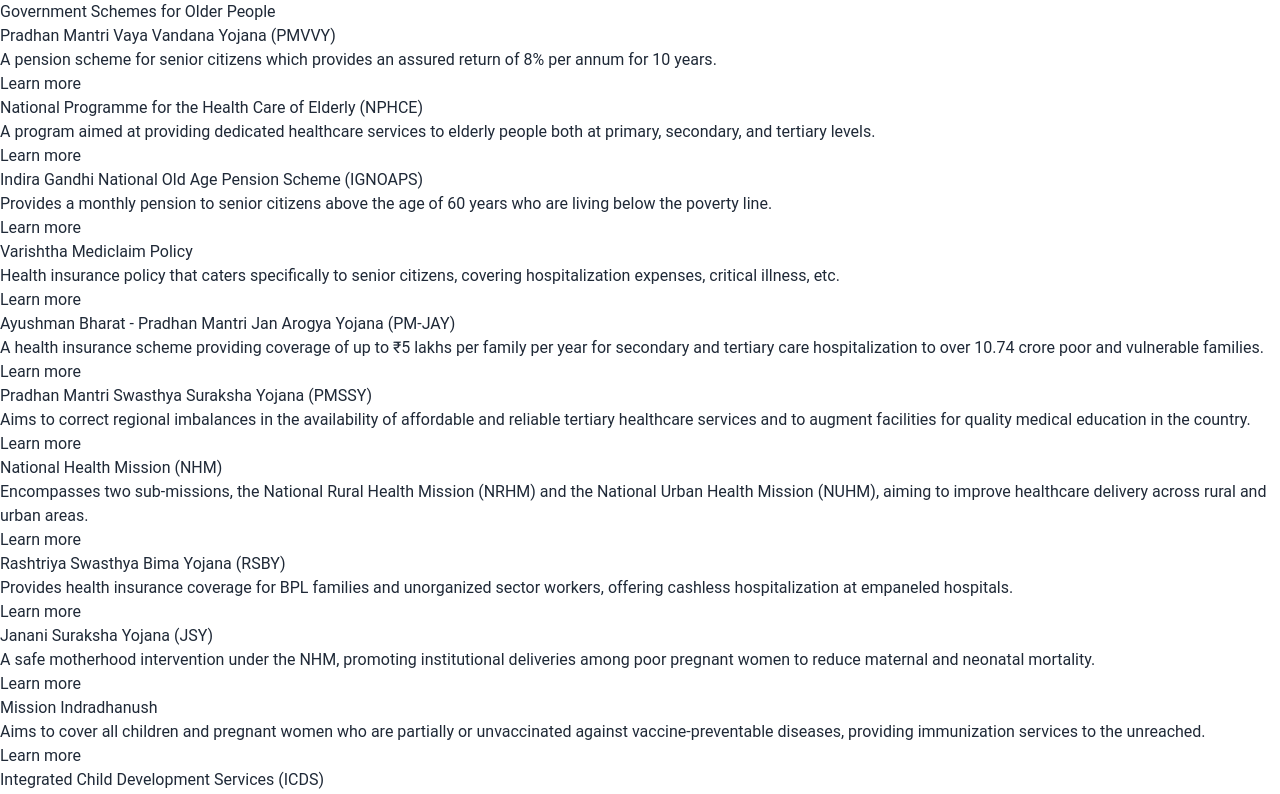
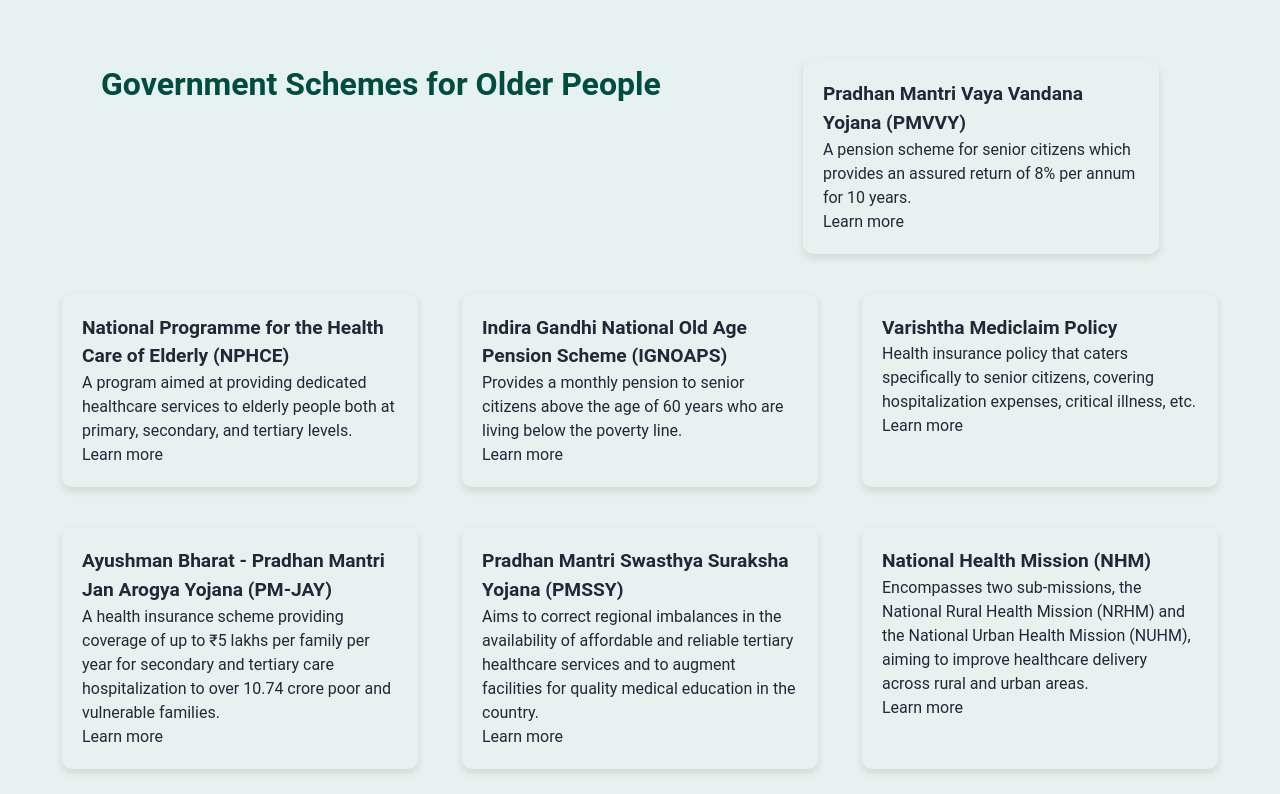
Before and after one commit to aryanbains/Dawaai-AI, a React (Vite) app: page /GovtSchemes in a window 1280 px wide. Shown: the top 794 px of the page. Built offline with nearby package versions, Linux system fonts and the light colour scheme.

Commit message:
Added css

```diff
--- a/src/pages/Govt/schemes.jsx
+++ b/src/pages/Govt/schemes.jsx
@@ -1,5 +1,4 @@
 // src/GovtSchemes.jsx
-
 import React from 'react';
 
 const schemes = [
@@ -30,7 +29,7 @@ const schemes = [
   },
   {
     name: "Pradhan Mantri Swasthya Suraksha Yojana (PMSSY)",
-  description: " Aims to correct regional imbalances in the availability of affordable and reliable tertiary healthcare services and to augment facilities for quality medical education in the country.",
+    description: "Aims to correct regional imbalances in the availability of affordable and reliable tertiary healthcare services and to augment facilities for quality medical education in the country.",
     link: "https://pmssy.mohfw.gov.in/"
   },
   {
@@ -45,7 +44,7 @@ const schemes = [
   },
   {
     name: "Janani Suraksha Yojana (JSY)",
-  description:"A safe motherhood intervention under the NHM, promoting institutional deliveries among poor pregnant women to reduce maternal and neonatal mortality.",
+    description: "A safe motherhood intervention under the NHM, promoting institutional deliveries among poor pregnant women to reduce maternal and neonatal mortality.",
     link: "https://main.mohfw.gov.in/?q=Organisation/departments-health-and-family-welfare/activities-health-and-family-welfare/janani-suraksha-yojana"
   },
   {
@@ -60,30 +59,58 @@ const schemes = [
   },
   {
     name: "Deendayal Antyodaya Yojana - National Urban Livelihoods Mission (DAY-NULM)",
-  description : "Focuses on improving the quality of life of the urban poor through capacity building, enhancing access to sustainable livelihood opportunities, and providing shelters equipped with essential services.",
+    description: "Focuses on improving the quality of life of the urban poor through capacity building, enhancing access to sustainable livelihood opportunities, and providing shelters equipped with essential services.",
     link: "https://nulm.gov.in/"
   },
   {
     name: "National AIDS Control Programme (NACP)",
-  description : "Aims to prevent and control the spread of HIV/AIDS through targeted interventions, awareness campaigns, and providing treatment to affected individuals.",
+    description: "Aims to prevent and control the spread of HIV/AIDS through targeted interventions, awareness campaigns, and providing treatment to affected individuals.",
     link: "https://naco.gov.in/"
   },
-
 ];
 
 const GovtSchemes = () => {
+  const cardStyle = {
+    background: '#E6F2EF', // Light version of #00856F
+    borderRadius: '10px',
+    boxShadow: '0 4px 8px rgba(0, 0, 0, 0.1)',
+    padding: '20px',
+    margin: '20px',
+    width: 'calc(33% - 40px)',
+    boxSizing: 'border-box'
+  };
+
+  const containerStyle = {
+    display: 'flex',
+    flexWrap: 'wrap',
+    justifyContent: 'space-around',
+    backgroundColor: '#E6F2EF', // Light version of #00856F
+    padding: '40px'
+  };
+
+  const headerStyle = {
+    textAlign: 'center',
+    margin: '20px 0',
+    color: '#004C3F', // Darker shade for text
+    fontWeight: 'bold',
+    fontSize: '2em',
+  };
+
+  const schemeNameStyle = {
+    fontWeight: 'bold',
+    fontSize: '1.2em',
+  };
+
   return (
-    <div>
-      <h1>Government Schemes for Older People</h1>
-      <ul>
+    <div style={containerStyle}>
+      <h1 style={headerStyle}>Government Schemes for Older People</h1>
       {schemes.map((scheme, index) => (
-          <li key={index}>
-            <h2>{scheme.name}</h2>
+        <div key={index} style={cardStyle}>
+          <h2 style={schemeNameStyle}>{scheme.name}</h2>
           <p>{scheme.description}</p>
           <a href={scheme.link} target="_blank" rel="noopener noreferrer">Learn more</a>
-          </li>
+        </div>
       ))}
-      </ul>
     </div>
   );
 };
--- a/src/pages/Govt/schemes.scss
+++ /dev/null
@@ -1,49 +0,0 @@
-/* src/App.css */
-
-.App {
-    text-align: center;
-  }
-
-  .App-header {
-    background-color: #282c34;
-    padding: 20px;
-    color: white;
-  }
-
-  .App h1 {
-    margin: 20px 0;
-  }
-
-  main {
-    padding: 20px;
-  }
-
-  ul {
-    list-style: none;
-    padding: 0;
-  }
-
-  li {
-    margin: 20px 0;
-    padding: 20px;
-    border: 1px solid #ccc;
-    border-radius: 8px;
-    text-align: left;
-  }
-
-  li h2 {
-    margin: 0 0 10px 0;
-  }
-
-  li p {
-    margin: 0 0 10px 0;
-  }
-
-  li a {
-    color: #61dafb;
-    text-decoration: none;
-  }
-
-  li a:hover {
-    text-decoration: underline;
-  }
```
Also changed, not shown: src/pages/Govt/schemes.css (added, +32 -0 lines). Lines whose indentation alone changed are shown as unchanged.
